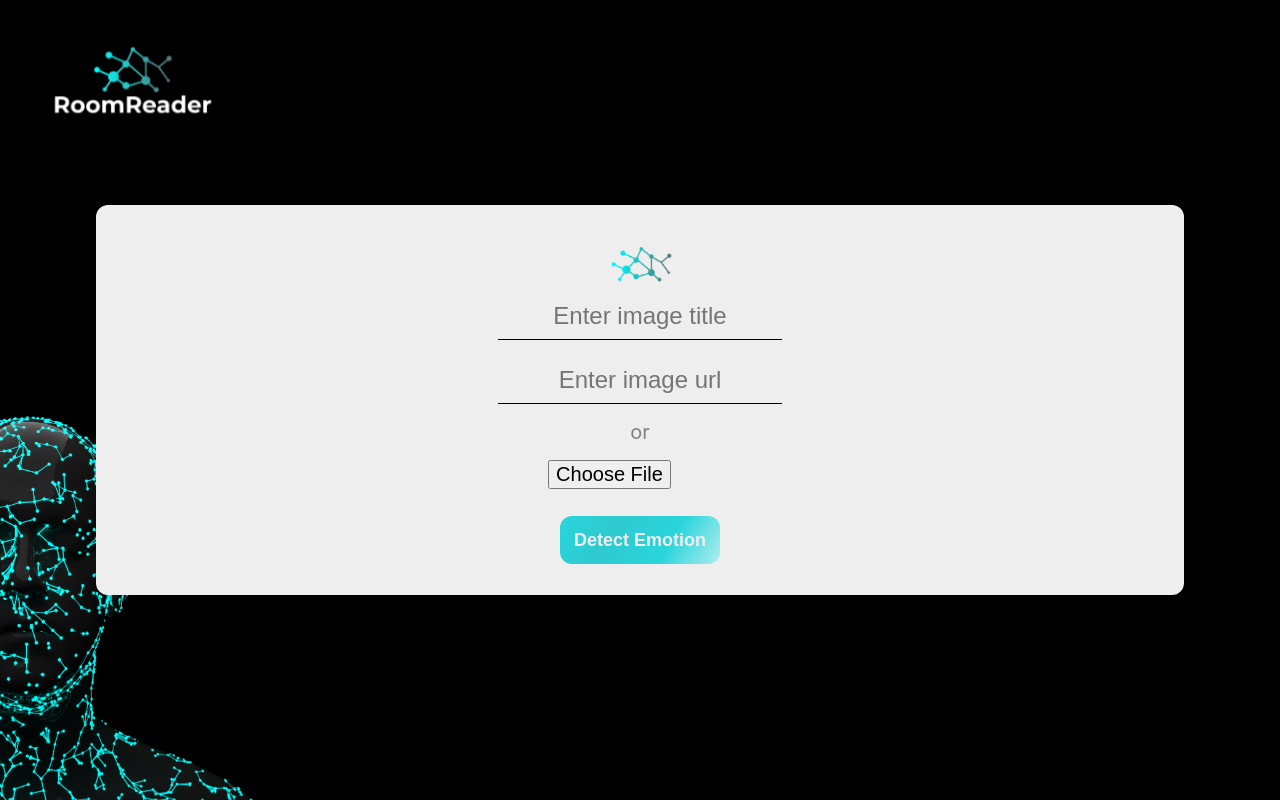
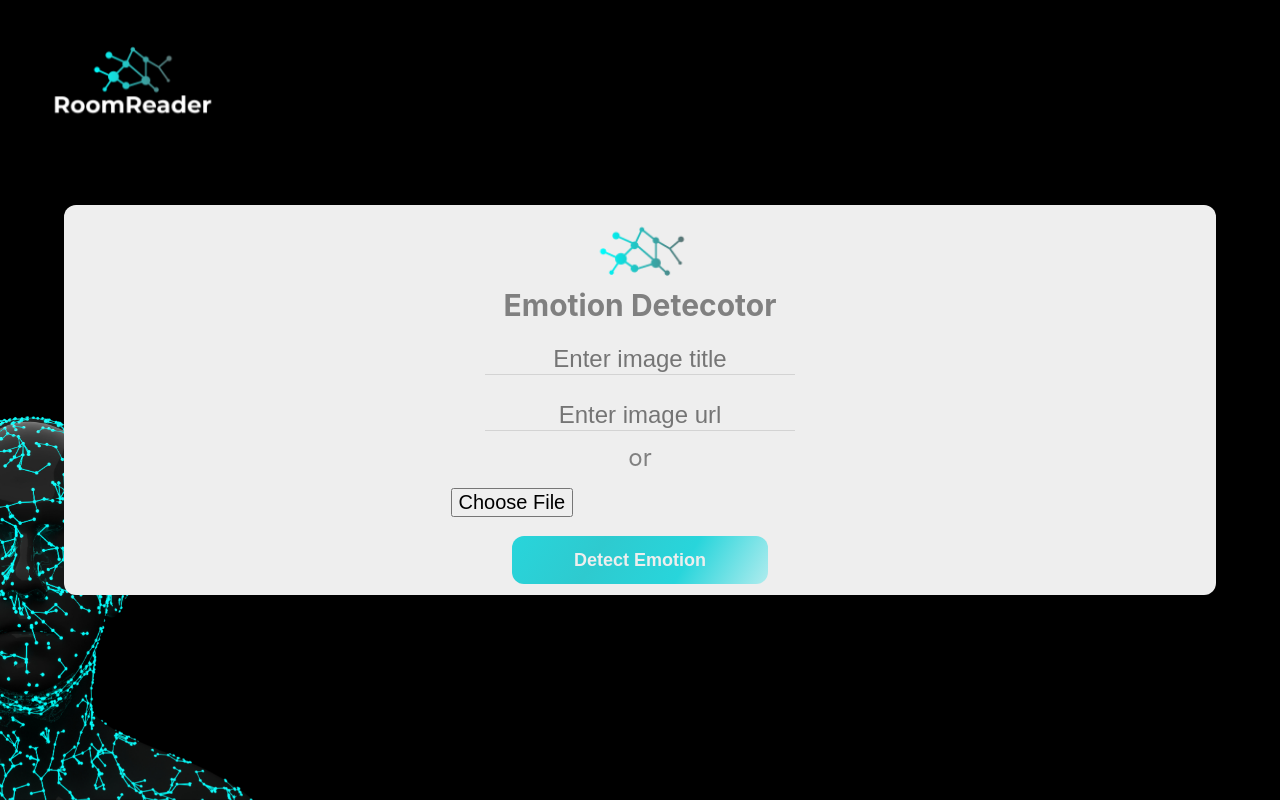
Before and after one commit to Jeffrey-Johnston/room-reader, a React (Create React App) app: page /emotion-detector in a window 1280 px wide. Built offline with nearby package versions, Linux system fonts and the light colour scheme.

Commit message:
image-form

```diff
--- a/src/App.js
+++ b/src/App.js
@@ -93,7 +93,8 @@ function App() {
                   <div></div>
                   <div></div>
                 </div>
-                <p className="loading">Anylizing Facial Expressions</p>
+                <p className="loading">Anylizing Facial</p>
+                <p className="loading"> Expressions</p>
               </div>
             )}
             {!submitImage && (
--- a/src/components/ImageForm.js
+++ b/src/components/ImageForm.js
@@ -45,6 +45,7 @@ const ImageForm = (props) => {
       <section className={classes.imageForm}>
         <img className={classes.logo} src={logo} alt="logo" />
         {/* <img src={toBase64} /> */}
+        <h1>Emotion Detecotor</h1>
         <form className={classes.form} onSubmit={submitHandler}>
           <input type="text" placeholder="Enter image title" required />
           <div className={classes.urlInput}>
--- a/src/components/ImageForm.module.css
+++ b/src/components/ImageForm.module.css
@@ -3,22 +3,28 @@
   left: 50%;
   top: 50%;
   transform: translate(-50%, -50%);
-  width: 85%;
+  width: 90%;
   height: 390px;
   display: flex;
   flex-direction: column;
   text-align: center;
   align-items: center;
-  padding: 2rem;
+  padding: 0.5rem 0;
   border-radius: 12px;
   background-color: #eeeeee;
 }
 
 .logo {
   margin: 0;
+  padding: 0;
+  width: 7rem;
+  height: auto;
+}
 
-  width: 5rem;
-  height: auto;
+.imageForm h1 {
+  margin: 0.5rem;
+  font-size: 30px;
+  color: gray;
 }
 
 .form div {
@@ -28,9 +34,48 @@
   width: 100%;
 }
 
+.form label {
+  margin: 0.5rem 0;
+}
+.form input {
+  margin: 0.75rem 0;
+  height: 2rem;
+  width: fit-content;
+  text-align: center;
+  font-size: 24px;
+
+  border: none;
+  border-bottom: 1px solid lightgray;
+  background-color: inherit;
+}
+
+.or {
+  margin-bottom: 2rem;
+  font-size: 24px;
+  color: gray;
+}
+
+.fileInput {
+  /* margin-left: 50%; */
+  position: relative;
+  display: flex;
+  justify-content: center;
+}
+
+.fileInput input {
+  position: absolute;
+  font-size: 20px;
+  border: none;
+}
+
+.fileInput input[type="file"] {
+  color: transparent;
+}
+
 .form button {
-  width: 10rem;
+  width: 16rem;
   margin: 0 auto;
+  margin-top: 2rem;
   height: 3rem;
   border-radius: 12px;
   font-size: 18px;
@@ -49,38 +94,3 @@
   color: #166264;
   background-image: linear-gradient(120deg, #b0ecee, #b0ecee);
 }
-
-.form label {
-  margin: 0.5rem 0;
-}
-.form input {
-  margin: 0.5rem 0;
-  height: 3rem;
-  width: 75%;
-  text-align: center;
-  font-size: 24px;
-  border: none;
-  border-bottom: 1px solid #000000;
-  background-color: inherit;
-}
-
-.fileInput {
-  display: flex;
-  justify-content: center;
-}
-
-.fileInput input {
-  margin-left: 26.5%;
-  font-size: 20px;
-  border: none;
-}
-
-.fileInput input[type="file"] {
-  color: transparent;
-}
-
-.or {
-  font-size: 20px;
-  color: gray;
-  margin: 0.5rem;
-}
--- a/src/index.css
+++ b/src/index.css
@@ -76,12 +76,17 @@ code {
 }
 
 .loading-container {
+  /* position: absolute;
+  top: 75%;
+  left: 50%; */
+  /* transform: translate(-50%, -50%); */
+  margin-top: 38rem;
   display: flex;
   flex-direction: column;
   justify-content: center;
   align-items: center;
+  font-size: 16px;
 }
-
 .lds-facebook {
   display: inline-block;
   position: relative;
@@ -93,7 +98,7 @@ code {
   position: absolute;
   left: 8px;
   width: 16px;
-  background: #fff;
+  background-color: #28d5db;
   animation: lds-facebook 1.2s cubic-bezier(0, 0.5, 0.5, 1) infinite;
 }
 .lds-facebook div:nth-child(1) {
@@ -102,6 +107,7 @@ code {
 }
 .lds-facebook div:nth-child(2) {
   left: 32px;
+
   animation-delay: -0.12s;
 }
 .lds-facebook div:nth-child(3) {
@@ -117,5 +123,6 @@ code {
   100% {
     top: 24px;
     height: 32px;
+    background-color: #eeeeee;
   }
 }
```
